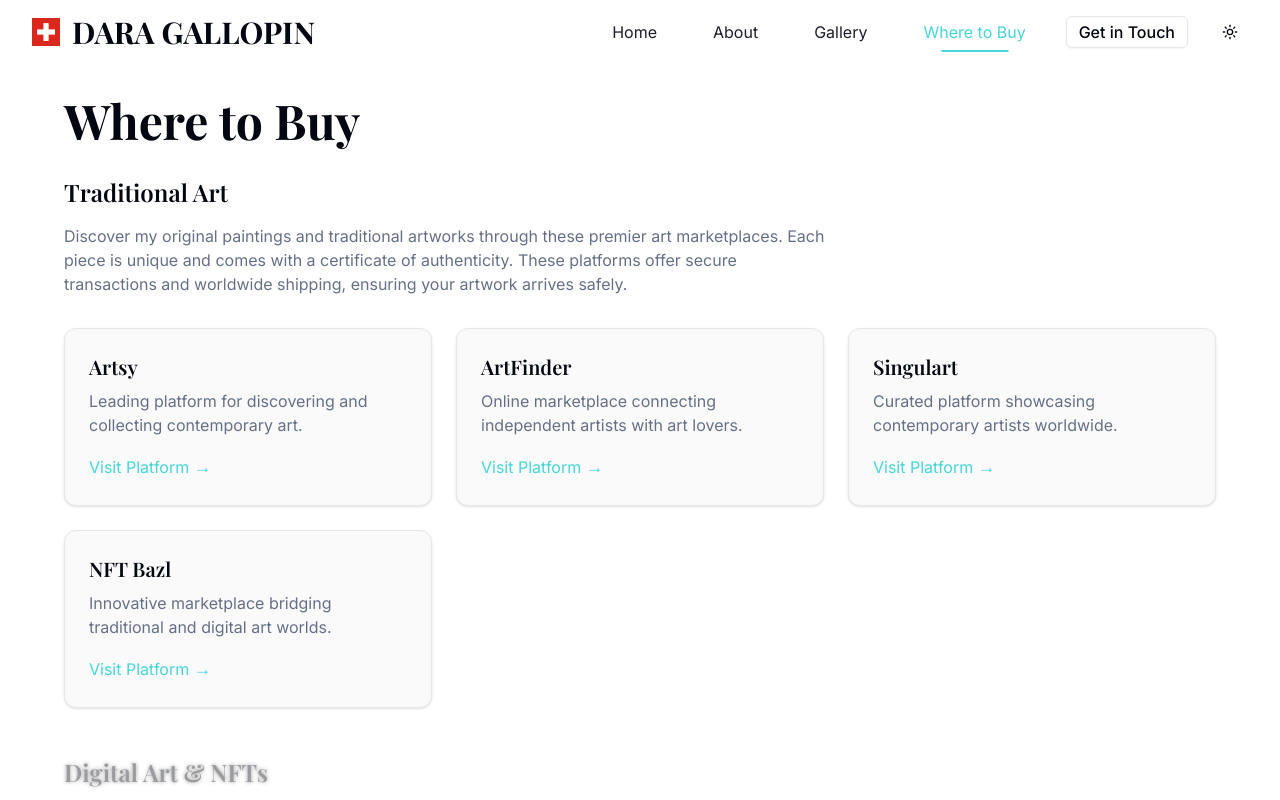
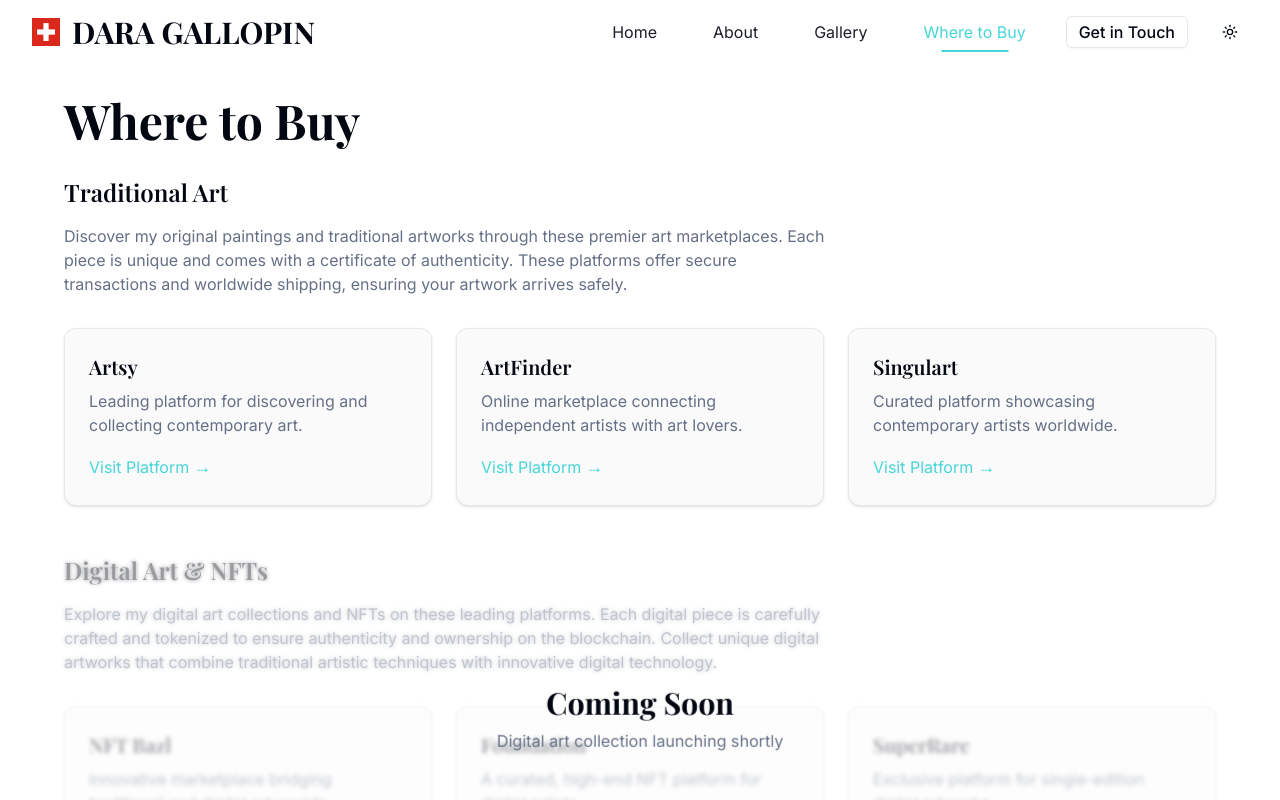
Before and after one commit to caa1982/DaraGallopin, a Next.js app: page /buy in a window 1280 px wide. Shown: the top 800 px of the page. Built offline with nearby package versions, Linux system fonts and the light colour scheme; a web font is replaced by a local one.

Commit message:
updated buy

```diff
--- a/src/app/buy/page.tsx
+++ b/src/app/buy/page.tsx
@@ -25,7 +25,7 @@ const marketplaces = [
     name: "NFT Bazl",
     description: "Innovative marketplace bridging traditional and digital art worlds.",
     url: "https://market.nftbazl.com/Dara-Gallopin",
-    type: "traditional"
+    type: "digital"
   },
   {
     name: "Foundation",
```
